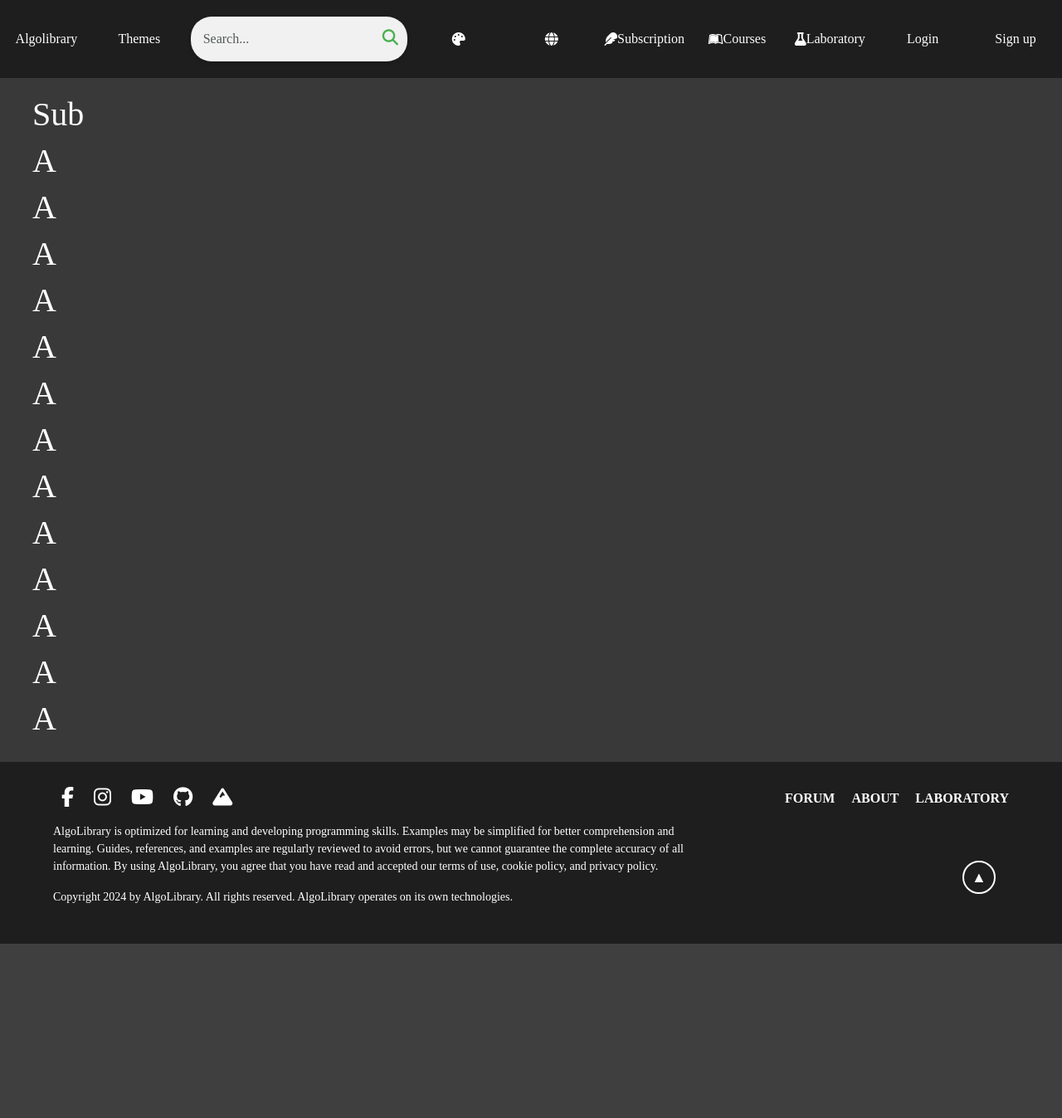
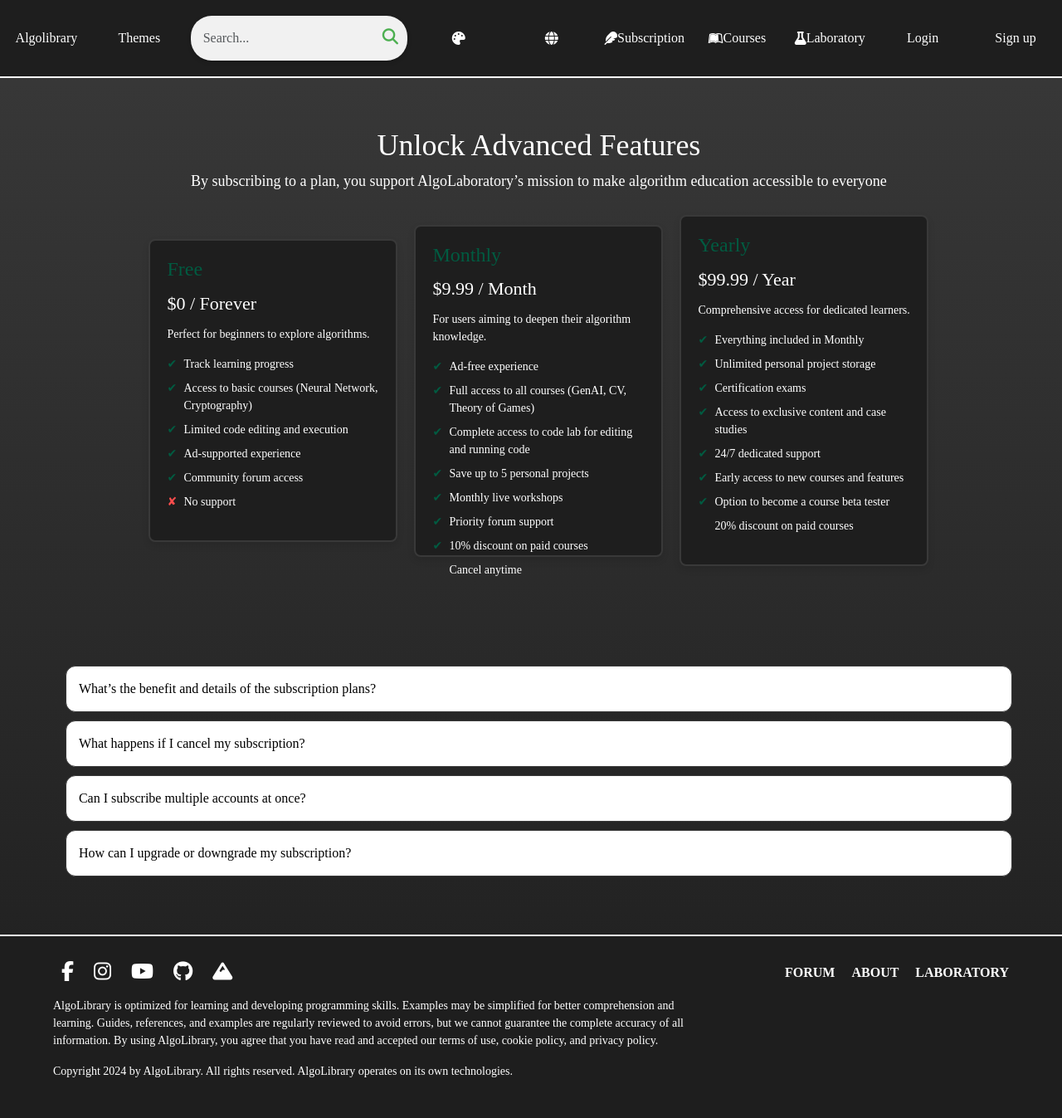
Before and after one commit to MusicW0lf/Diploma, a Django app: page /subscription/ in a window 1280 px wide. Shown: the whole page at 83% size. Before the commit the page ends 1137 px from the top, so only its background shows below. Run offline with Django 5.2, Linux system fonts and the light colour scheme; some libraries are stand-ins or nearby versions.

Commit message:
scroll-top button script. beta subscription page done. body now have gradient. new css for subscription page <main>.

```diff
--- a/AlgoLib/User/static/css/footer.css
+++ b/AlgoLib/User/static/css/footer.css
@@ -8,6 +8,7 @@ footer {
     position: relative;
     bottom: 0;
     z-index: 2;
+    border-top: 2px solid #fff; /* Обвідка знизу для заголовка */
 }
 
 .footer-container {
--- a/AlgoLib/User/static/css/header.css
+++ b/AlgoLib/User/static/css/header.css
@@ -15,6 +15,7 @@ header {
     justify-content: space-around;
     top: 0;
     z-index: 2;
+    border-bottom: 2px solid #fff; /* Обвідка знизу для заголовка */
 }
 
 .header-cell {
--- /dev/null
+++ b/AlgoLib/User/static/css/main-sub.css
@@ -0,0 +1,142 @@
+/* Загальний стиль секції підписки */
+.subscription-section {
+    text-align: center;
+    padding: 40px;
+    color: #ffffff; /* Білий текст */
+}
+
+.subscription-section h1 {
+    font-size: 36px;
+    margin-bottom: 10px;
+}
+
+.subscription-section h3 {
+    font-size: 18px;
+    margin-bottom: 30px;
+}
+
+
+
+
+
+/* Загальний стиль секції підписки */
+.subscription-cards {
+    display: flex;
+    justify-content: center;
+    align-items: center; /* Центрування по висоті */
+    gap: 20px;
+}
+
+/* Стиль карток */
+.subscription-card {
+    background-color: #1e1e1e; /* Темний фон картки */
+    border-radius: 8px;
+    padding: 20px;
+    width: 300px;
+    box-shadow: 0px 4px 8px rgba(0, 0, 0, 0.1);
+    text-align: left;
+    color: #ffffff; /* Білий текст для карток */
+    border: 2px solid #393939; /* Обвідка з кольору #393939 */
+}
+
+/* Зробити середню картку вищою */
+.subscription-card--tall {
+    height: 400px; /* Задайте висоту, яка вам підходить */
+}
+
+
+
+
+/* Стиль заголовка плану */
+.subscription-card h2 {
+    font-size: 24px;
+    color: #005b41; /* Зелений колір для заголовка */
+    margin-bottom: 5px;
+}
+
+/* Стиль ціни */
+.subscription-card .price {
+    font-size: 22px;
+    margin: 10px 0;
+}
+
+/* Стиль опису */
+.subscription-card .description {
+    font-size: 14px;
+    margin: 5px 0 15px;
+}
+
+/* Стиль списку */
+.subscription-card ul {
+    list-style-type: none;
+    padding: 0;
+}
+
+.subscription-card ul li {
+    font-size: 14px;
+    margin: 8px 0;
+    position: relative;
+    padding-left: 20px;
+}
+
+/* Стиль для галочки */
+.subscription-card ul li::before {
+    content: "✔";
+    color: #005b41; /* Зелений колір для галочки */
+    position: absolute;
+    left: 0;
+}
+
+/* Стиль для останнього пункту з хрестиком у картці Free */
+.subscription-card:first-child ul li:last-child::before {
+    content: "✘"; /* Хрестик для останнього пункту */
+    color: #ff4d4d; /* Червоний для пункту "No support" */
+}
+
+/* Для інших карток останній пункт без хрестика */
+.subscription-card:not(:first-child) ul li:last-child::before {
+    content: ""; /* Без значка для останнього пункту */
+}
+
+
+
+
+
+
+
+
+/* Style for the FAQ section */
+.faq-section {
+    padding: 40px; /* Padding */
+    color: #000000; /* Black text */
+    margin-top: 40px; /* Margin from the previous section */
+}
+
+/* Style for each FAQ item */
+.faq-item {
+    margin-bottom: 10px; /* Space between items */
+    border-radius: 12px; /* Rounded corners */
+    background-color: #ffffff;
+    border: 1px solid #393939; /* Border color */
+    overflow: hidden; /* Ensures the rounded corners are applied */
+}
+
+/* Style for the question button */
+.faq-question {
+    background: none; /* Transparent background */
+    border: none; /* No border */
+    color: #000; /* Black text */
+    font-size: 16px; /* Font size for questions */
+    cursor: pointer; /* Cursor changes to pointer */
+    text-align: left; /* Left align text */
+    width: 100%; /* Full width */
+    padding: 15px; /* Padding inside button */
+}
+
+/* Style for the answer section */
+.faq-answer {
+    display: none; /* Hidden by default */
+    padding: 10px; /* Padding for the answer */
+    font-size: 14px; /* Font size for the answer */
+    background-color: #f9f9f9; /* Light gray background for answers */
+}
--- a/AlgoLib/User/static/css/styles.css
+++ b/AlgoLib/User/static/css/styles.css
@@ -5,6 +5,6 @@ a:hover {
 body {
     margin: 0;
     font-family: "Times New Roman", Times, serif;
-    background-color: #393939;
+    background: linear-gradient(to bottom, #393939, #1e1e1e);
     color: #ffffff;
 }
--- a/AlgoLib/User/templates/footer.html
+++ b/AlgoLib/User/templates/footer.html
@@ -22,5 +22,25 @@
         </div>
 
         <button class="scroll-top">&#9650;</button>
+        <script>
+            // Scroll to top functionality
+            const scrollTopButton = document.querySelector('.scroll-top');
+
+            scrollTopButton.addEventListener('click', () => {
+                window.scrollTo({
+                    top: 0,
+                    behavior: 'smooth' // Smooth scrolling effect
+                });
+            });
+
+            // Show/hide button based on scroll position
+            window.addEventListener('scroll', () => {
+                if (document.body.scrollTop > 100 || document.documentElement.scrollTop > 100) {
+                    scrollTopButton.style.display = 'flex'; // Show button
+                } else {
+                    scrollTopButton.style.display = 'none'; // Hide button
+                }
+            });
+        </script>
     </div>
 </footer>
--- a/AlgoLib/User/templates/user/subscription.html
+++ b/AlgoLib/User/templates/user/subscription.html
@@ -14,6 +14,7 @@
     <link rel="stylesheet" href="{% static 'css/styles.css' %}">
     <link rel="stylesheet" href="{% static 'css/header.css' %}">
     <link rel="stylesheet" href="{% static 'css/style.css' %}">
+    <link rel="stylesheet" href="{% static 'css/main-sub.css' %}">
     <link rel="stylesheet" href="{% static 'css/footer.css' %}">
 
 </style>
@@ -22,20 +23,101 @@
     {% include 'header.html' %}
 
     <main>
-        <h1>Sub</h1>
-        <h1>A</h1>
-        <h1>A</h1>
-        <h1>A</h1>
-        <h1>A</h1>
-        <h1>A</h1>
-        <h1>A</h1>
-        <h1>A</h1>
-        <h1>A</h1>
-        <h1>A</h1>
-        <h1>A</h1>
-        <h1>A</h1>
-        <h1>A</h1>
-        <h1>A</h1>
+        <section class="subscription-section">
+            <h1>Unlock Advanced Features</h1>
+            <h3>By subscribing to a plan, you support AlgoLaboratory’s mission to make algorithm education accessible to everyone</h3>
+
+            <div class="subscription-cards">
+                <!-- Free Plan -->
+                <div class="subscription-card">
+                    <h2>Free</h2>
+                    <p class="price">$0 / Forever</p>
+                    <p class="description">Perfect for beginners to explore algorithms.</p>
+                    <ul>
+                        <li>Track learning progress</li>
+                        <li>Access to basic courses (Neural Network, Cryptography)</li>
+                        <li>Limited code editing and execution</li>
+                        <li>Ad-supported experience</li>
+                        <li>Community forum access</li>
+                        <li>No support</li>
+                    </ul>
+                </div>
+
+                <!-- Monthly Plan -->
+                <div class="subscription-card subscription-card--tall">
+                    <h2>Monthly</h2>
+                    <p class="price">$9.99 / Month</p>
+                    <p class="description">For users aiming to deepen their algorithm knowledge.</p>
+                    <ul>
+                        <li>Ad-free experience</li>
+                        <li>Full access to all courses (GenAI, CV, Theory of Games)</li>
+                        <li>Complete access to code lab for editing and running code</li>
+                        <li>Save up to 5 personal projects</li>
+                        <li>Monthly live workshops</li>
+                        <li>Priority forum support</li>
+                        <li>10% discount on paid courses</li>
+                        <li>Cancel anytime</li>
+                    </ul>
+                </div>
+
+
+                <!-- Yearly Plan -->
+                <div class="subscription-card">
+                    <h2>Yearly</h2>
+                    <p class="price">$99.99 / Year</p>
+                    <p class="description">Comprehensive access for dedicated learners.</p>
+                    <ul>
+                        <li>Everything included in Monthly</li>
+                        <li>Unlimited personal project storage</li>
+                        <li>Certification exams</li>
+                        <li>Access to exclusive content and case studies</li>
+                        <li>24/7 dedicated support</li>
+                        <li>Early access to new courses and features</li>
+                        <li>Option to become a course beta tester</li>
+                        <li>20% discount on paid courses</li>
+                    </ul>
+                </div>
+            </div>
+        </section>
+
+
+
+        <section class="faq-section">
+            <div class="faq-item">
+                <button class="faq-question">What’s the benefit and details of the subscription plans?</button>
+                <div class="faq-answer">
+                    <p>Subscription allows access to advanced courses, support, and features not available to free users.</p>
+                </div>
+            </div>
+            <div class="faq-item">
+                <button class="faq-question">What happens if I cancel my subscription?</button>
+                <div class="faq-answer">
+                    <p>You will continue to enjoy all benefits until the end of your subscription term, after which access will be revoked.</p>
+                </div>
+            </div>
+            <div class="faq-item">
+                <button class="faq-question">Can I subscribe multiple accounts at once?</button>
+                <div class="faq-answer">
+                    <p>Yes, you can subscribe to multiple accounts simultaneously, but each account needs its own subscription.</p>
+                </div>
+            </div>
+            <div class="faq-item">
+                <button class="faq-question">How can I upgrade or downgrade my subscription?</button>
+                <div class="faq-answer">
+                    <p>You can upgrade or downgrade your subscription at any time through your account settings.</p>
+                </div>
+            </div>
+        </section>
+        <script>
+            document.querySelectorAll('.faq-question').forEach(button => {
+                button.addEventListener('click', () => {
+                    const answer = button.nextElementSibling;
+                    answer.style.display = answer.style.display === 'block' ? 'none' : 'block';
+                });
+            });
+        </script>
+
+
     </main>
 
     {% include 'footer.html' %}
--- a/AlgoLib/User/templates/user/theme.html
+++ b/AlgoLib/User/templates/user/theme.html
@@ -12,7 +12,7 @@
     <link rel="stylesheet" href="{% static 'css/styles.css' %}">
     <link rel="stylesheet" href="{% static 'css/header.css' %}">
     <link rel="stylesheet" href="{% static 'css/nav.css' %}">
-
+    <link rel="stylesheet" href="{% static 'css/footer.css' %}">
 
     <link rel="stylesheet" href="{% static 'css/style.css' %}">
 </head>
@@ -65,6 +65,8 @@ print(my_dog.bark())  # Виведе: Рекс каже гав!
 
     </main>
 
+    {% include 'footer.html' %}
+
     <!-- Підключення руху nav -->
     <script src="{% static 'js/nav-movement.js' %}"></script>
     <!-- Підключення JavaScript Bootstrap -->
```
